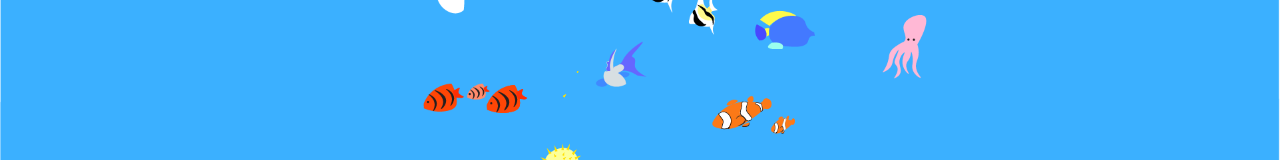
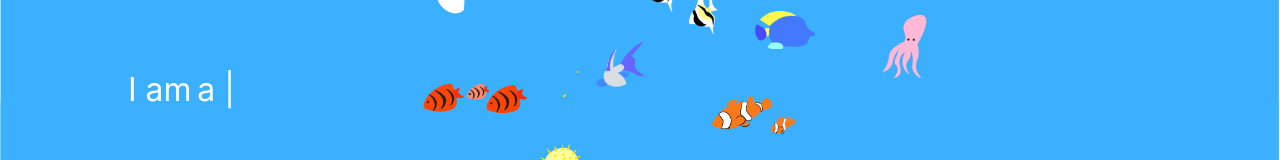
Before and after one commit to prajwalr308/portfolio-v2, a React (Create React App) app: page / in a window 1280 px wide. Shown: the part 214-374 px from the top of the page. Built offline with nearby package versions, Linux system fonts and the light colour scheme.

Commit message:
typing animation

```diff
--- a/package.json
+++ b/package.json
@@ -12,6 +12,7 @@
     "react-scripts": "4.0.3",
     "react-spring": "^8.0.27",
     "react-three-fiber": "^5.3.19",
+    "react-typist": "^2.0.5",
     "three": "^0.126.1",
     "web-vitals": "^1.1.1"
   },
--- a/src/App.js
+++ b/src/App.js
@@ -2,12 +2,14 @@ import logo from './logo.svg';
 import './App.css';
 import bg from '../src/assets/Asset 1.png'
 import Navbar from './components/navbar/Navbar';
+import TypeWriter from './components/typeWriter/TypeWriter';
 
 function App() {
   return (
     <div className="App">
       <img src={bg} className="img" />
       <Navbar />
+      <TypeWriter />
     </div>
   );
 }
--- /dev/null
+++ b/src/components/typeWriter/TypeWriter.css
@@ -0,0 +1,10 @@
+span{
+    font-size:2em;
+    color:white
+}
+.type{
+    display:flex;
+    margin:20% 0 0 10% ;
+
+}
+.type_static{margin-right: 0.5%;}
--- /dev/null
+++ b/src/components/typeWriter/TypeWriter.js
@@ -0,0 +1,28 @@
+import React,{useEffect,useState} from "react";
+import Typist from "react-typist";
+import "./TypeWriter.css"
+const TypeWriter = () => {
+  const [count, setCount] = useState(1);
+
+  useEffect(() => {
+    // document.title = `You clicked ${count} times`;
+    console.log("Count: " + count);
+    setCount(1);
+  }, [count]);
+  return (
+    <div className="type">
+        <span className="type_static"> I am </span>
+      {count ?
+    <Typist avgTypingDelay={100} delay={1000} onTypingDone={() => setCount(0)}>
+
+      <span>a developer</span>
+      <Typist.Backspace count={11} delay={800} />
+      <span>a designer</span>
+      <Typist.Backspace count={10} delay={800} />
+      <span>an artist</span>
+    </Typist>:""}
+    </div>
+  );
+};
+
+export default TypeWriter;
```
Also changed, not shown: src/components/navbar/Navbar.js (+11 -9 lines), 1 other file (tests, documents, lock files or other folders).
